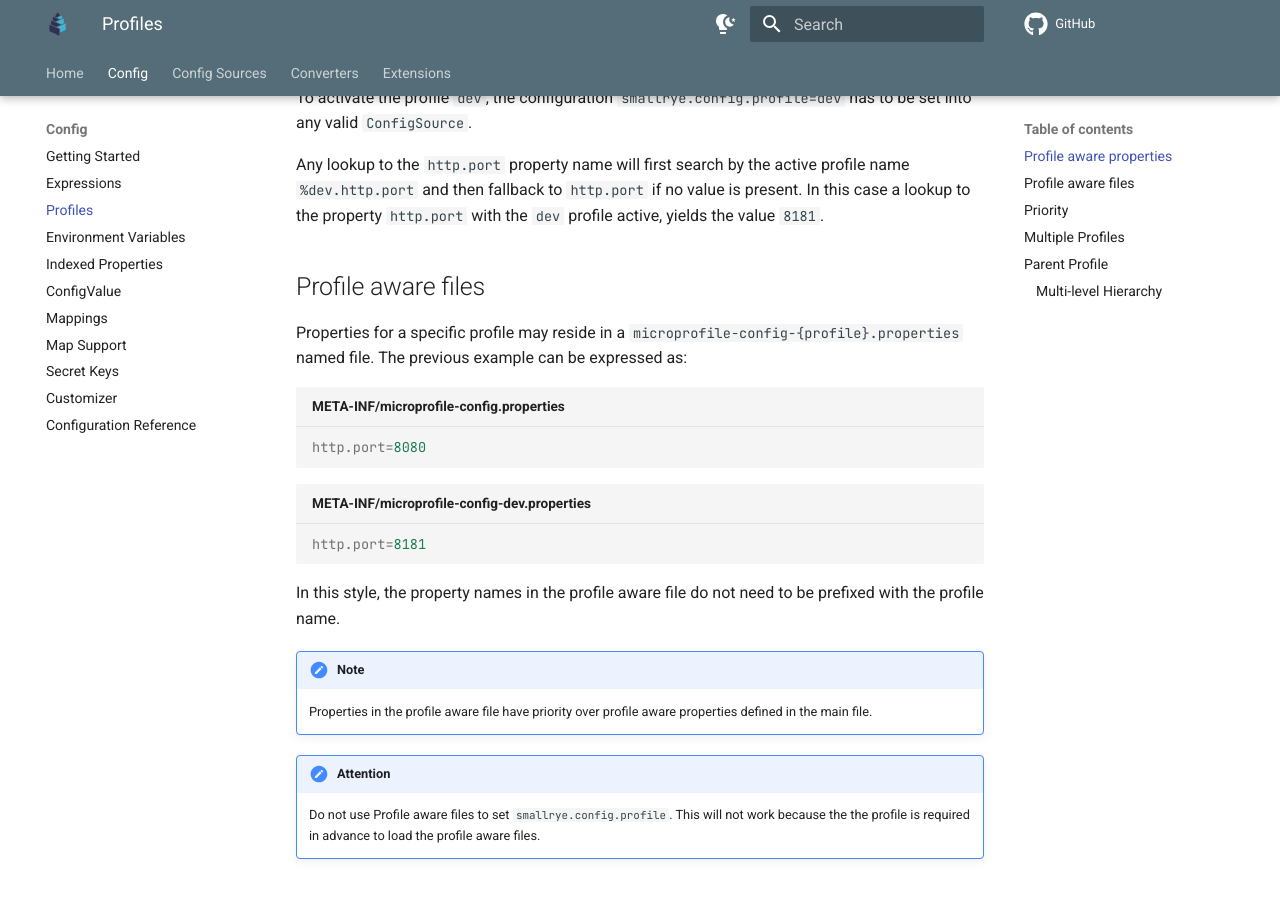
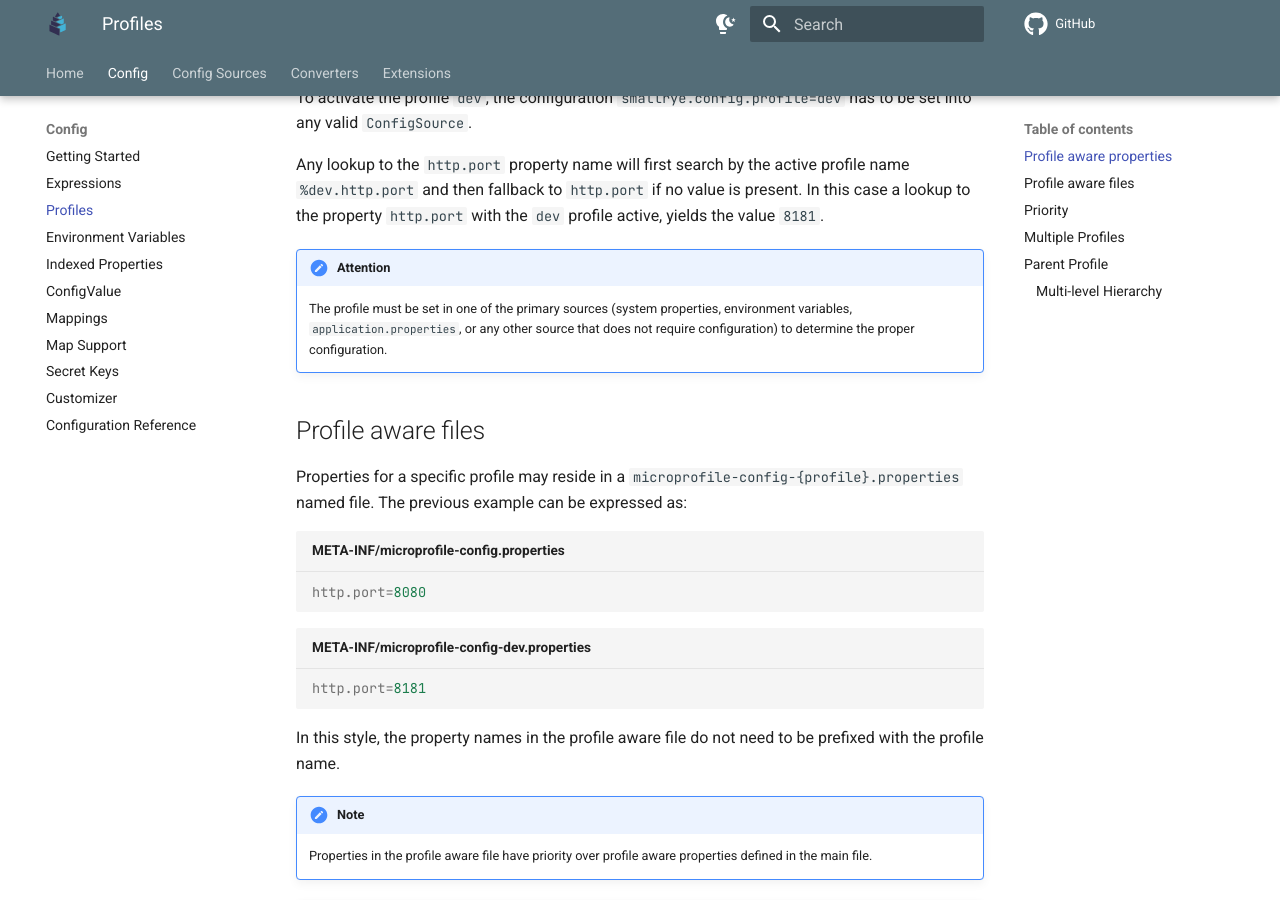
Before and after one commit to smallrye/smallrye-config, an MkDocs documentation site: the page built from documentation/src/main/docs/config/profiles.md, in a window 1280 px wide and 900 px high, scrolled down 545 px. Built offline with MkDocs 1.6.1 and Material for MkDocs 9.7.7, drawn with Linux system fonts in a browser that asks for light colours; comment, search, counter and statistics services are not loaded; the version menu is left out.

Commit message:
Clarify when `smallrye.config.profile` must be set

```diff
--- a/documentation/src/main/docs/config/profiles.md
+++ b/documentation/src/main/docs/config/profiles.md
@@ -20,6 +20,12 @@ To activate the profile `dev`, the configuration `smallrye.config.profile=dev` h
 Any lookup to the `http.port` property name will first search by the active profile name `%dev.http.port` and then
 fallback to `http.port` if no value is present. In this case a lookup to the property `http.port` with the `dev` profile
 active, yields the value `8181`.
+
+!!! attention
+
+    The profile must be set in one of the primary sources (system properties, environment variables,
+    `application.properties`, or any other source that does not require configuration) to determine the proper
+    configuration.
 
 ## Profile aware files
 
```
